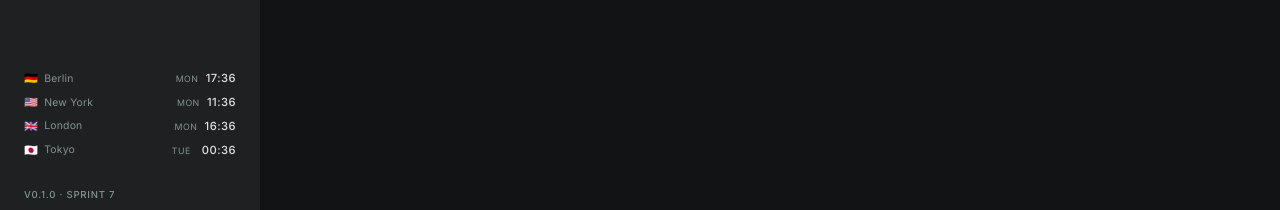
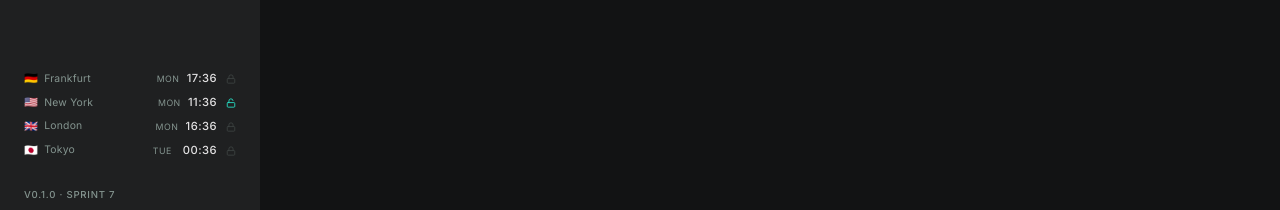
Before and after one commit to sebastianganser/Alpaca-Broker, a React (Vite) app in the folder frontend/: page /signals in a window 1280 px wide. Shown: the part 574-784 px from the top of the page. Built offline with nearby package versions, Linux system fonts and the light colour scheme; no server answers.

Commit message:
feat: World clock exchange open/closed with Lucide Lock icons - Berlin -> Frankfurt (Xetra), same timezone - LockOpen (cyan) when exchange is open, Lock (dim) when closed - Trading hours: Xetra 9-17:30, NYSE 9:30-16, LSE 8-16:30, TSE 9-15 - Weekends always show closed

```diff
--- a/frontend/src/Layout.tsx
+++ b/frontend/src/Layout.tsx
@@ -4,6 +4,8 @@ import {
   Globe,
   Activity,
   Settings,
+  LockOpen,
+  Lock,
 } from 'lucide-react';
 import { useEffect, useState } from 'react';
 
@@ -14,12 +16,48 @@ const navItems = [
   { to: '/settings', icon: Settings, label: 'Settings' },
 ];
 
+// Trading hours in local time for each exchange
 const worldClockZones = [
-  { label: 'Berlin', tz: 'Europe/Berlin', flag: '🇩🇪' },
-  { label: 'New York', tz: 'America/New_York', flag: '🇺🇸' },
-  { label: 'London', tz: 'Europe/London', flag: '🇬🇧' },
-  { label: 'Tokyo', tz: 'Asia/Tokyo', flag: '🇯🇵' },
+  { label: 'Frankfurt', tz: 'Europe/Berlin', flag: '🇩🇪', openH: 9, openM: 0, closeH: 17, closeM: 30 },
+  { label: 'New York', tz: 'America/New_York', flag: '🇺🇸', openH: 9, openM: 30, closeH: 16, closeM: 0 },
+  { label: 'London', tz: 'Europe/London', flag: '🇬🇧', openH: 8, openM: 0, closeH: 16, closeM: 30 },
+  { label: 'Tokyo', tz: 'Asia/Tokyo', flag: '🇯🇵', openH: 9, openM: 0, closeH: 15, closeM: 0 },
 ];
+
+function isExchangeOpen(
+  now: Date,
+  tz: string,
+  openH: number, openM: number,
+  closeH: number, closeM: number,
+): boolean {
+  // Get local time at the exchange
+  const parts = now.toLocaleString('en-US', {
+    timeZone: tz,
+    hour12: false,
+    hour: '2-digit',
+    minute: '2-digit',
+    weekday: 'short',
+  });
+
+  // Parse weekday
+  const dayMatch = now.toLocaleDateString('en-US', { timeZone: tz, weekday: 'short' });
+  if (['Sat', 'Sun'].includes(dayMatch)) return false;
+
+  // Parse hour and minute
+  const timeStr = now.toLocaleTimeString('en-US', {
+    timeZone: tz,
+    hour12: false,
+    hour: '2-digit',
+    minute: '2-digit',
+  });
+  const [h, m] = timeStr.split(':').map(Number);
+
+  const nowMinutes = h * 60 + m;
+  const openMinutes = openH * 60 + openM;
+  const closeMinutes = closeH * 60 + closeM;
+
+  return nowMinutes >= openMinutes && nowMinutes < closeMinutes;
+}
 
 function WorldClock() {
   const [now, setNow] = useState(new Date());
@@ -43,7 +81,9 @@ function WorldClock() {
 
   return (
     <div className="world-clock">
-      {worldClockZones.map(({ label, tz, flag }) => (
+      {worldClockZones.map(({ label, tz, flag, openH, openM, closeH, closeM }) => {
+        const open = isExchangeOpen(now, tz, openH, openM, closeH, closeM);
+        return (
           <div key={tz} className="world-clock-row">
             <span className="world-clock-label">
               <span className="world-clock-flag">{flag}</span>
@@ -52,9 +92,15 @@ function WorldClock() {
             <span className="world-clock-time">
               <span className="world-clock-day">{formatDay(tz)}</span>
               {formatTime(tz)}
+              {open ? (
+                <LockOpen size={10} className="world-clock-status open" />
+              ) : (
+                <Lock size={10} className="world-clock-status closed" />
+              )}
             </span>
           </div>
-      ))}
+        );
+      })}
     </div>
   );
 }
--- a/frontend/src/index.css
+++ b/frontend/src/index.css
@@ -257,6 +257,20 @@ h4 { font-size: 1.1rem; }
   color: var(--on-surface-dim);
   font-weight: 400;
   min-width: 24px;
+}
+
+.world-clock-status {
+  flex-shrink: 0;
+  margin-left: 3px;
+}
+
+.world-clock-status.open {
+  color: var(--primary);
+}
+
+.world-clock-status.closed {
+  color: var(--on-surface-dim);
+  opacity: 0.3;
 }
 
 .nav-item svg {
```
Lines whose indentation alone changed are shown as unchanged.
